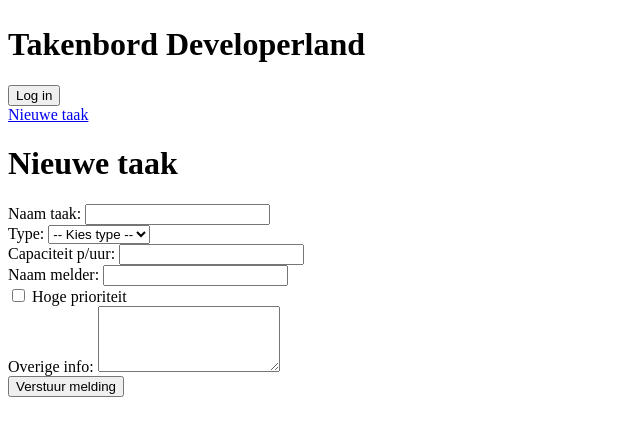
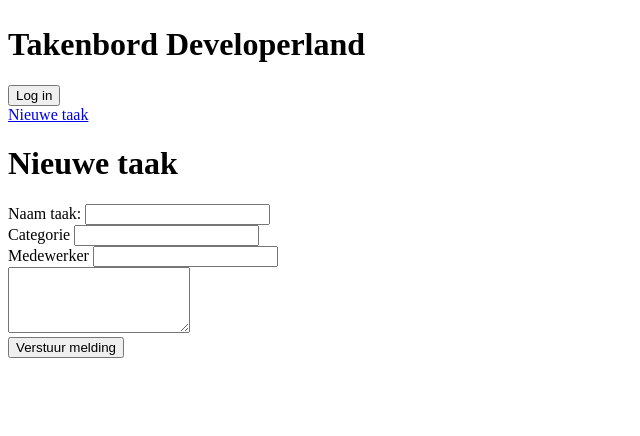
Before and after one commit to wilsonannor03-cyber/PRA-B3-Wilson-Erik-en-Kenan, a PHP site: template resources/views/tasks/create.php in a window 1280 px wide. Shown: the part 263-699 px from the top of the page, without its empty margins (0-640 px from the left). Run offline with PHP 8.4, Linux system fonts and the light colour scheme; the template is opened without the code that fills it, so the values that code supplies are empty.

Commit message:
Update create.php

```diff
--- a/resources/views/tasks/create.php
+++ b/resources/views/tasks/create.php
@@ -13,7 +13,7 @@
  <div class="container">
         <h1>Nieuwe taak</h1>
 
-        <form action="<?php echo $base_url; ?>/app/Http/Controllers/meldingenController.php" method="POST">
+        <form action="<?php echo $base_url; ?>/app/Http/Controllers/taskController.php" method="POST">
 
             <div class="form-group">
                 <label for="attractie">Naam taak:</label>
@@ -22,37 +22,17 @@
 
 
             <div class="form-group">
-                <label for="type">Type:</label>
-                <select name="type" id="type" class="form-input" required>
-                    <option value="">-- Kies type --</option>
-                    <option value="mechanisch">Mechanisch</option>
-                    <option value="elektrisch">Elektrisch</option>
-                    <option value="software">Software</option>
-                    <option value="overig">Overig</option>
-                </select>
+                <label for="attractie">Categorie</label>
+                <input type="text" name="attractie" id="attractie" class="form-input" required>
             </div>
 
             <div class="form-group">
-                <label for="capaciteit">Capaciteit p/uur:</label>
-                <input type="number" min="0" name="capaciteit" id="capaciteit" class="form-input" required>
+                <label for="attractie">Medewerker</label>
+                <input type="text" name="attractie" id="attractie" class="form-input" required>
             </div>
 
             <div class="form-group">
-                <label for="melder">Naam melder:</label>
-                <input type="text" name="melder" id="melder" class="form-input" required>
-            </div>
-
-            <!-- PRIORITEIT VINKJE -->
-            <div class="form-group">
-                <label>
-                    <input type="checkbox" name="prioriteit" value="1">
-                    Hoge prioriteit
-                </label>
-            </div>
-
-            <!-- OVERIGE INFO TEKSTVAK -->
-            <div class="form-group">
-                <label for="overige_info">Overige info:</label>
+                <label for="overige_info"></label>
                 <textarea name="overige_info" id="overige_info" rows="4" class="form-input"></textarea>
             </div>
 
```
